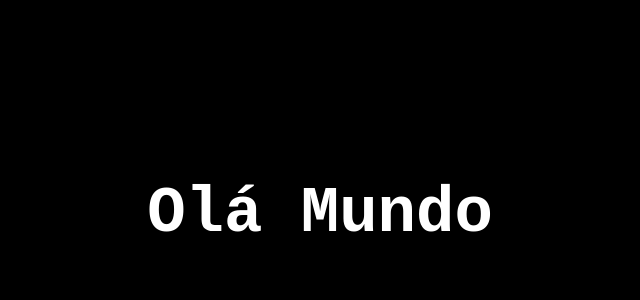
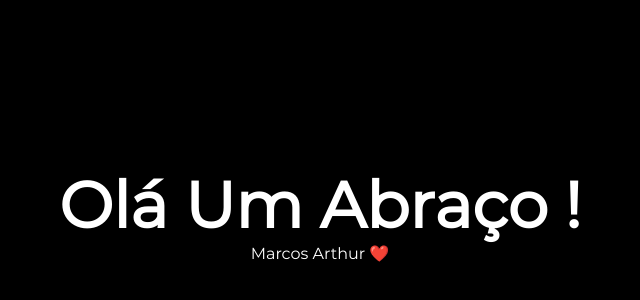
Before and after one commit to MarcosArthur/Intro-text-animated, a plain HTML site: page index.html in a window 1280 px wide. Shown: the part 186-486 px from the top of the page, without its empty margins (320-960 px from the left). Drawn offline with Linux system fonts and the light colour scheme.

Commit message:
Melhorias

```diff
--- a/css/text-intro.css
+++ b/css/text-intro.css
@@ -3,6 +3,11 @@
 * {
   margin: 0px;
   padding: 0px;
+}
+
+@font-face {
+  src: url(../font/Montserrat-Regular.ttf);
+  font-family: 'Default';
 }
 
 .text-intro {
@@ -14,6 +19,7 @@
   display: flex;
   align-items: center;
   justify-content: center;
+  flex-direction: column;
   background: black;
 }
 
@@ -21,13 +27,23 @@
 .text-intro__animated {
   color: white;
   font-family: monospace;
-  letter-spacing: 1.5em;
+  letter-spacing: 0.3em;
   font-size: 4rem;
   opacity: 0;
+  font-family: 'Default';
 }
 
 .text-intro__animated.load {
-  animation: text .4s linear forwards;
+  animation: text .7s forwards;
+}
+
+
+.text-intro__sub-title {
+  color: white;
+  transform: translateY(-2rem);
+  opacity: 0;
+  font-family: 'Default';
+  animation: subTitle .7s linear .5s  forwards;
 }
 
 @keyframes text {
@@ -36,3 +52,10 @@
     letter-spacing: inherit;
   }
 }
+
+@keyframes subTitle {
+  to {
+    opacity: 1;
+    transform: translateY(0px)
+  }
+}
--- a/index.html
+++ b/index.html
@@ -8,9 +8,10 @@
   <body>
 
     <div class="text-intro">
-      <h1 class="text-intro__animated">Olá Mundo</h1>
+      <h1 class="text-intro__animated">Olá Um Abraço !</h1>
+      <span class="text-intro__sub-title">Marcos Arthur ❤️</span>
     </div>
+    <script src="js/app.js"></script>
+  </body>
 
-  </body>
-  <script src="js/app.js"></script>
 </html>
```
Also changed, not shown: font/Montserrat-Regular.ttf (added).
